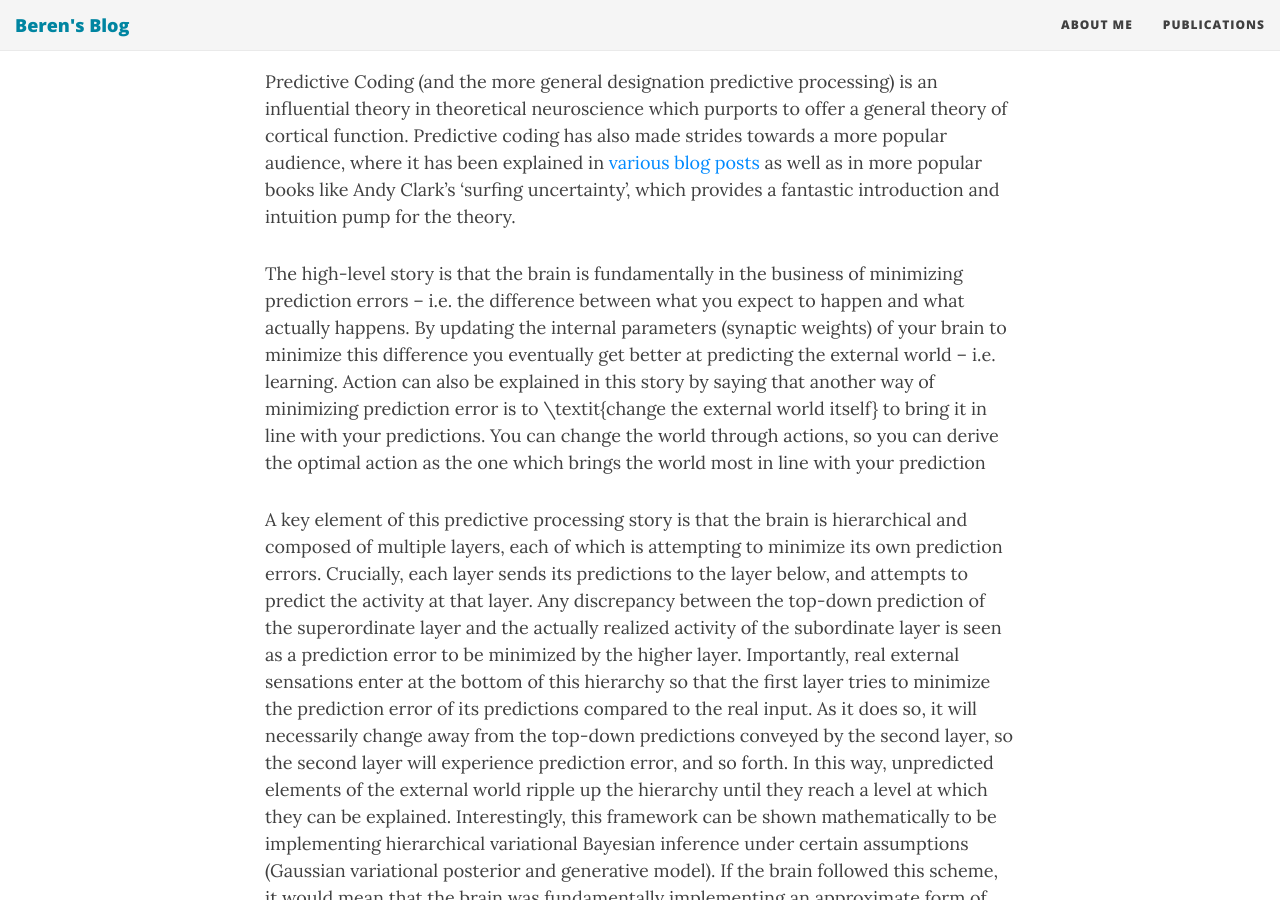
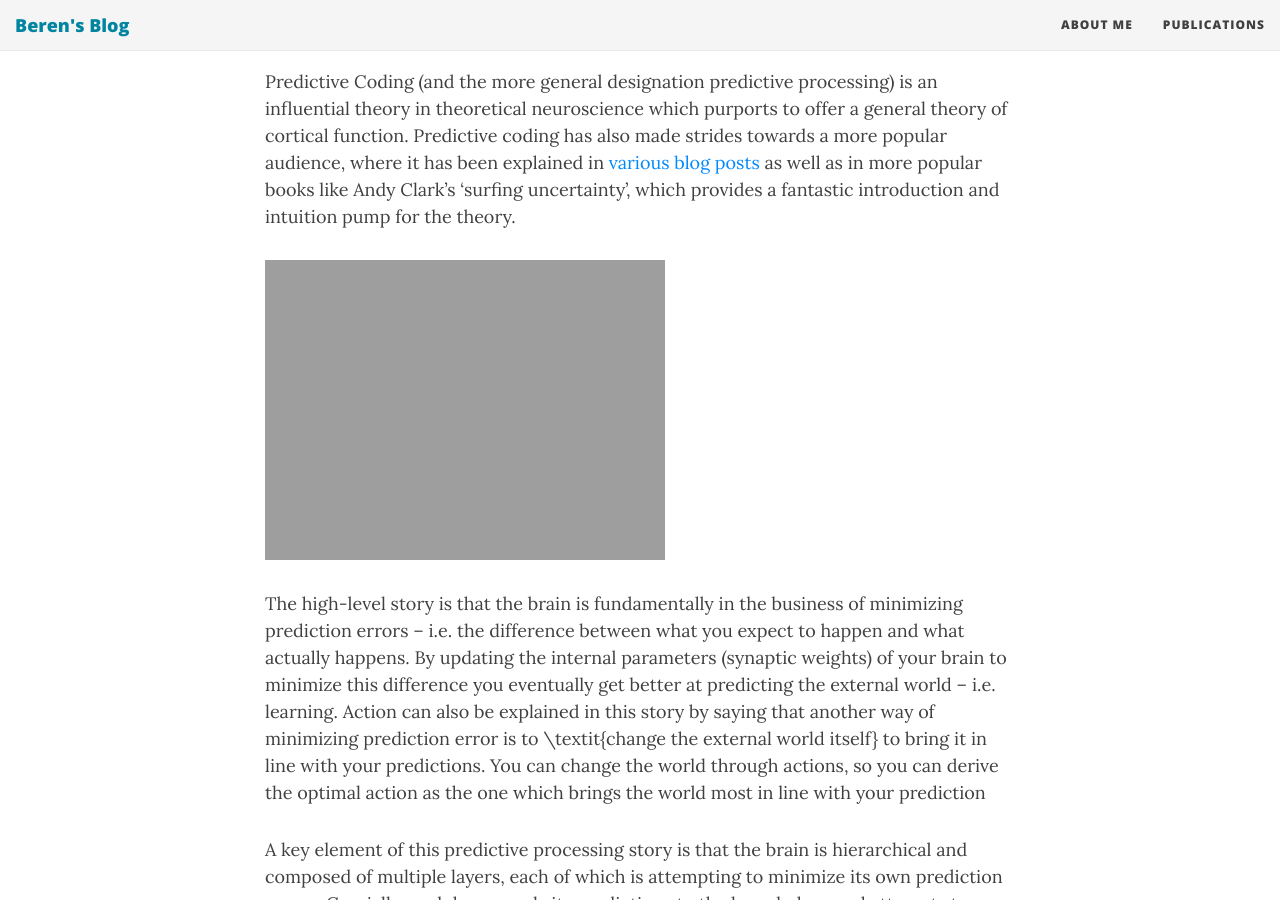
Before and after one commit to BerenMillidge/BerenMillidge.github.io, a Jekyll site: the page built from _posts/2020-09-12-Predictive-Coding-As-Backprop-And-Natural-Gradients.md, in a window 1280 px wide and 900 px high, scrolled down 532 px. Built offline with Jekyll 4.4.1, drawn with Linux system fonts in a browser that asks for light colours; nearby versions of some CDN libraries; formulas are drawn with MathJax 3.

Commit message:
Update 2020-09-12-Predictive-Coding-As-Backprop-And-Natural-Gradients.md

```diff
--- a/_posts/2020-09-12-Predictive-Coding-As-Backprop-And-Natural-Gradients.md
+++ b/_posts/2020-09-12-Predictive-Coding-As-Backprop-And-Natural-Gradients.md
@@ -6,6 +6,8 @@
 *This post explores some lesser known and recently discovered connections between predictive coding algorithms and the backpropagation of error algorithm in machine learning, as well as natural gradient methods. The material on natural gradients is novel to this post (as far as I know). Prerequisites are a general understanding of variational inference and linear algebra, as well as ideally some basic knowledge of predictive coding. For really good tutorial introductions to predictive coding I would recommend [this one](https://www.sciencedirect.com/science/article/pii/S0022249615000759) (for a basic walkthrough) and [this one](https://www.sciencedirect.com/science/article/pii/S0022249617300962) (for the full mathematical construction).*
 
 Predictive Coding (and the more general designation predictive processing) is an influential theory in theoretical neuroscience which purports to offer a general theory of cortical function. Predictive coding has also made strides towards a more popular audience, where it has been explained in [various](https://slatestarcodex.com/2019/03/20/translating-predictive-coding-into-perceptual-control/) [blog](https://slatestarcodex.com/2017/09/05/book-review-surfing-uncertainty/) [posts](https://www.lesswrong.com/posts/cfvBm2kBtFTgxBB7s/predictive-coding-rl-sl-bayes-mpc) as well as in more popular books like Andy Clark's 'surfing uncertainty', which provides a fantastic introduction and intuition pump for the theory.
+
+<figure style="width: 80%"> <img src="{{ site.url }}{{ site.baseurl }}/assets/figures/PC_standard_schematic.jpg"> </figure>
 
 The high-level story is that the brain is fundamentally in the business of minimizing prediction errors -- i.e. the difference between what you expect to happen and what actually happens. By updating the internal parameters (synaptic weights) of your brain to minimize this difference you eventually get better at predicting the external world -- i.e. learning. Action can also be explained in this story by saying that another way of minimizing prediction error is to \textit{change the external world itself} to bring it in line with your predictions. You can change the world through actions, so you can derive the optimal action as the one which brings the world most in line with your prediction
 
@@ -63,6 +65,8 @@
 
 Now for the twist. Suppose we *flip* the order of the network so that the label sits at the 'bottom' of the network and the visual input (say an image) sits at the 'top'. We can think of this as the network is trying to predict the "sensory input" the label from the "prior knowledge" the image. Now this sounds like, and mathematically *is* a standard classification problem addressed in standard machine learning where you have a deep neural network trying to predict a label (cat or no cat) from an image.
 
+<figure style="width: 80%"> <img src="{{ site.url }}{{ site.baseurl }}/assets/figures/PC_reverse_schematic.jpg"> </figure>
+
 To make this analogy more clear, we also flip the names of prediction errors and predictions so that we now have ascending "predictions" and descending "prediction errors". We can think of the ascending "predictions" as like the forward pass in a deep neural network. But what are the descending "prediction errors"? Amazingly, in 2017 [Whittington and Bogacz](https://www.mitpressjournals.org/doi/full/10.1162/NECO_a_00949) showed that if the network is allowed to settle into an equilibrium where the "prediction errors" are minimized, the equilibrium value of the prediction errors is *exactly equal to the gradients computed by backpropagation*. This "reverse" predictive coding is simply backprop, and is exactly equivalent to training a MLP network with a standard machine learning library like PyTorch or Tensorflow. In my [recent paper](https://arxiv.org/pdf/2006.04182.pdf), I showed that this equivalence can be extended not just to multi-layer perceptrons as shown by Whittington and Bogacz, but to any arbitrary computation graph. This means that you can use predictive coding to, in theory, train any modern machine learning architecture. Predictive coding is, in fact, a fully general automatic differentiation algorithm. I demonstrate this by training predictive coding CNNs and LSTMs, but it can be extended to even more modern architectures like GRUs, ResNets, and crucially Transformers.
 
 To get across the full impact of this, let me say it again. We have a neuroscientific theory of cortical function which originated in the late 90s and was developed in the early 2000s, before modern machine learning. This theory proposes biologically plausible learning rules and update which could in theory be implemented in the brain, to the extent that there have been worked out cortical microcircuits which can implement predictive coding. Moreover, predictive coding has been validated against a substantial amount of empirical neurophysiological data, and has been utilised to understand the symptomology of neurological and psychiatric disorders. The same theory, when run in reverse, turns out to be *identical* with modern machine learning, and crucially implements the backpropagation of error algorithm which is currently the only scalable optimisation algorithm known which is able to efficiently optimize extremely deep neural networks.
```
